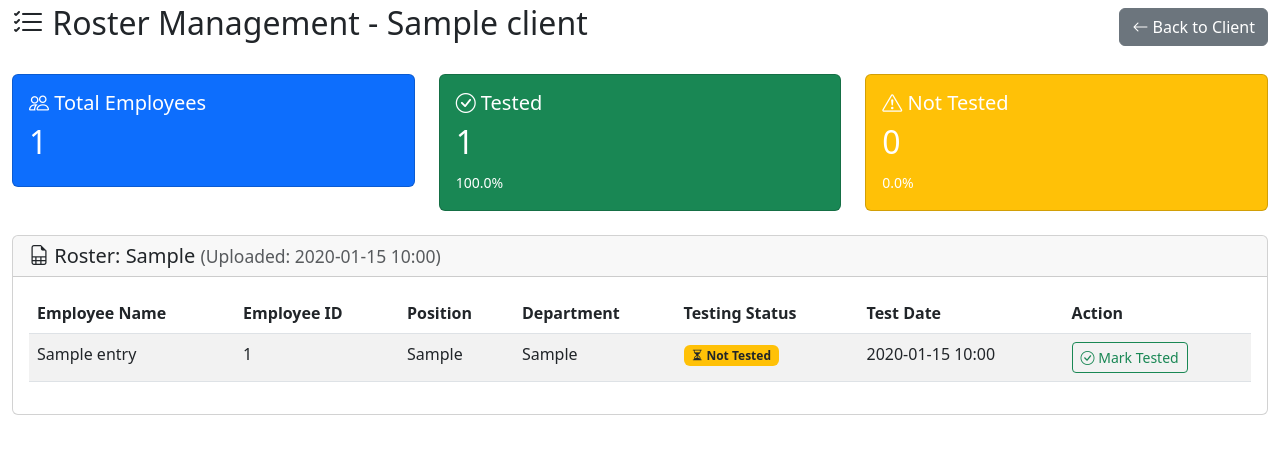
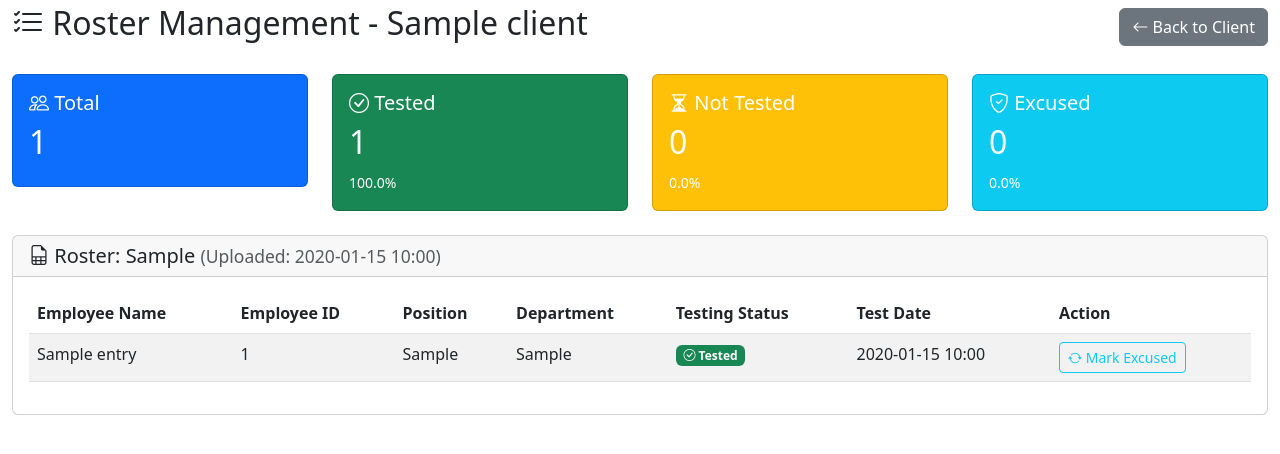
Before and after one commit to packNsnap/Random-pool, a FastAPI app: page /clients/1/roster in a window 1280 px wide. Shown: the part 56-510 px from the top of the page. Run offline with FastAPI, Linux system fonts and the light colour scheme; the visitor is signed in with stand-in values (Sample User, id 1); tables that the repository leaves empty hold one stand-in row (values such as "Sample post").

Commit message:
Add excused status option for employees and update roster view
Update main.py to include 'excused' status in roster stats and modify templates/roster_view.html to display excused employee count and status.

Replit-Commit-Author: Agent
Replit-Commit-Session-Id: 77d187f3-610d-43a3-bc20-614b7505431f
Replit-Commit-Checkpoint-Type: intermediate_checkpoint
Replit-Commit-Event-Id: 38a1b0c6-c9d1-46ff-a1b7-28905306942a
Replit-Commit-Screenshot-Url: https://storage.googleapis.com/screenshot-production-us-central1/2f23edb6-68a7-46dc-943d-7637cd790775/77d187f3-610d-43a3-bc20-614b7505431f/EEp05Ij

```diff
--- a/main.py
+++ b/main.py
@@ -649,7 +649,7 @@ async def view_roster(
             "client": client,
             "roster": None,
             "entries": [],
-            "stats": {"total": 0, "tested": 0, "not_tested": 0}
+            "stats": {"total": 0, "tested": 0, "not_tested": 0, "excused": 0}
         })
 
     entries = db.query(RosterEntry).filter(RosterEntry.roster_id == roster.id).all()
--- a/templates/roster_view.html
+++ b/templates/roster_view.html
@@ -21,15 +21,15 @@
         {% else %}
 
         <div class="row mb-4">
-            <div class="col-md-4">
+            <div class="col-md-3">
                 <div class="card text-white bg-primary">
                     <div class="card-body">
-                        <h5 class="card-title"><i class="bi bi-people"></i> Total Employees</h5>
+                        <h5 class="card-title"><i class="bi bi-people"></i> Total</h5>
                         <h2>{{ stats.total }}</h2>
                     </div>
                 </div>
             </div>
-            <div class="col-md-4">
+            <div class="col-md-3">
                 <div class="card text-white bg-success">
                     <div class="card-body">
                         <h5 class="card-title"><i class="bi bi-check-circle"></i> Tested</h5>
@@ -40,13 +40,24 @@
                     </div>
                 </div>
             </div>
-            <div class="col-md-4">
+            <div class="col-md-3">
                 <div class="card text-white bg-warning">
                     <div class="card-body">
-                        <h5 class="card-title"><i class="bi bi-exclamation-triangle"></i> Not Tested</h5>
+                        <h5 class="card-title"><i class="bi bi-hourglass-split"></i> Not Tested</h5>
                         <h2>{{ stats.not_tested }}</h2>
                         {% if stats.total > 0 %}
                         <small>{{ (stats.not_tested / stats.total * 100)|round(1) }}%</small>
+                        {% endif %}
+                    </div>
+                </div>
+            </div>
+            <div class="col-md-3">
+                <div class="card text-white bg-info">
+                    <div class="card-body">
+                        <h5 class="card-title"><i class="bi bi-shield-check"></i> Excused</h5>
+                        <h2>{{ stats.excused }}</h2>
+                        {% if stats.total > 0 %}
+                        <small>{{ (stats.excused / stats.total * 100)|round(1) }}%</small>
                         {% endif %}
                     </div>
                 </div>
@@ -83,9 +94,13 @@
                                 <td>{{ entry.position or '-' }}</td>
                                 <td>{{ entry.department or '-' }}</td>
                                 <td>
-                                    {% if entry.has_tested %}
+                                    {% if entry.testing_status == "tested" %}
                                     <span class="badge bg-success">
                                         <i class="bi bi-check-circle"></i> Tested
+                                    </span>
+                                    {% elif entry.testing_status == "excused" %}
+                                    <span class="badge bg-info">
+                                        <i class="bi bi-shield-check"></i> Excused
                                     </span>
                                     {% else %}
                                     <span class="badge bg-warning text-dark">
@@ -96,13 +111,17 @@
                                 <td>{{ entry.test_date|format_datetime if entry.test_date else '-' }}</td>
                                 <td>
                                     <form method="post" action="/roster_entries/{{ entry.id }}/toggle_test" style="display: inline;">
-                                        {% if entry.has_tested %}
-                                        <button type="submit" class="btn btn-sm btn-outline-warning" title="Mark as Not Tested">
-                                            <i class="bi bi-x-circle"></i> Mark Not Tested
+                                        {% if entry.testing_status == "not_tested" %}
+                                        <button type="submit" class="btn btn-sm btn-outline-success" title="Click to cycle: Not Tested → Tested → Excused">
+                                            <i class="bi bi-arrow-repeat"></i> Mark Tested
+                                        </button>
+                                        {% elif entry.testing_status == "tested" %}
+                                        <button type="submit" class="btn btn-sm btn-outline-info" title="Click to cycle: Tested → Excused → Not Tested">
+                                            <i class="bi bi-arrow-repeat"></i> Mark Excused
                                         </button>
                                         {% else %}
-                                        <button type="submit" class="btn btn-sm btn-outline-success" title="Mark as Tested">
-                                            <i class="bi bi-check-circle"></i> Mark Tested
+                                        <button type="submit" class="btn btn-sm btn-outline-warning" title="Click to cycle: Excused → Not Tested → Tested">
+                                            <i class="bi bi-arrow-repeat"></i> Mark Not Tested
                                         </button>
                                         {% endif %}
                                     </form>
```
